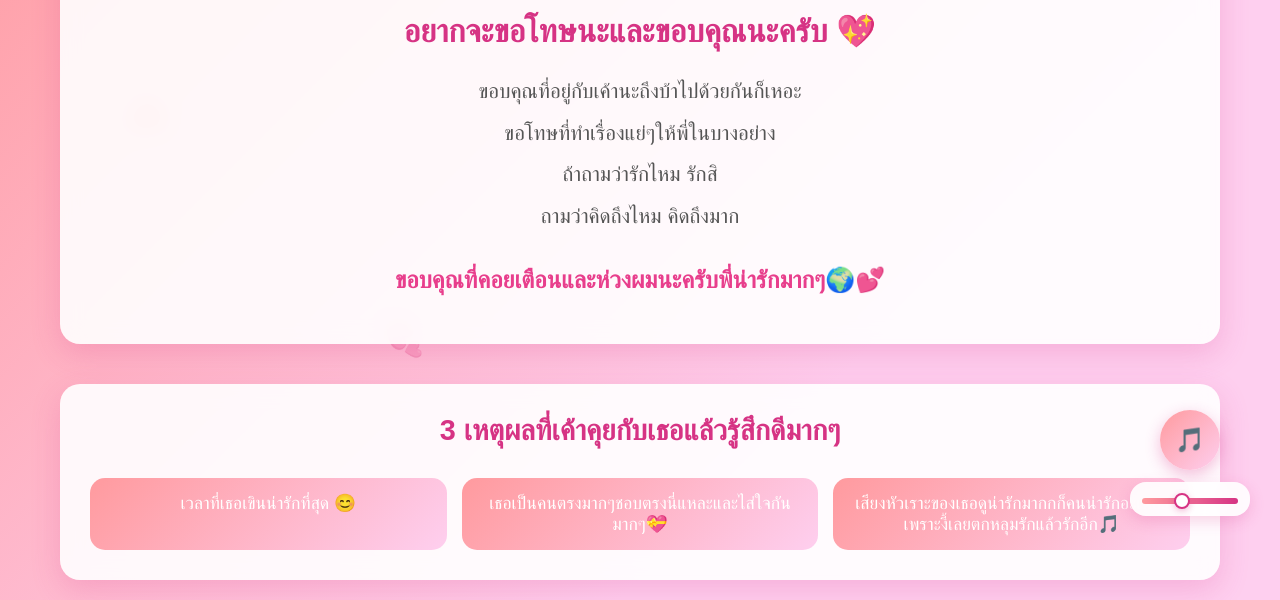
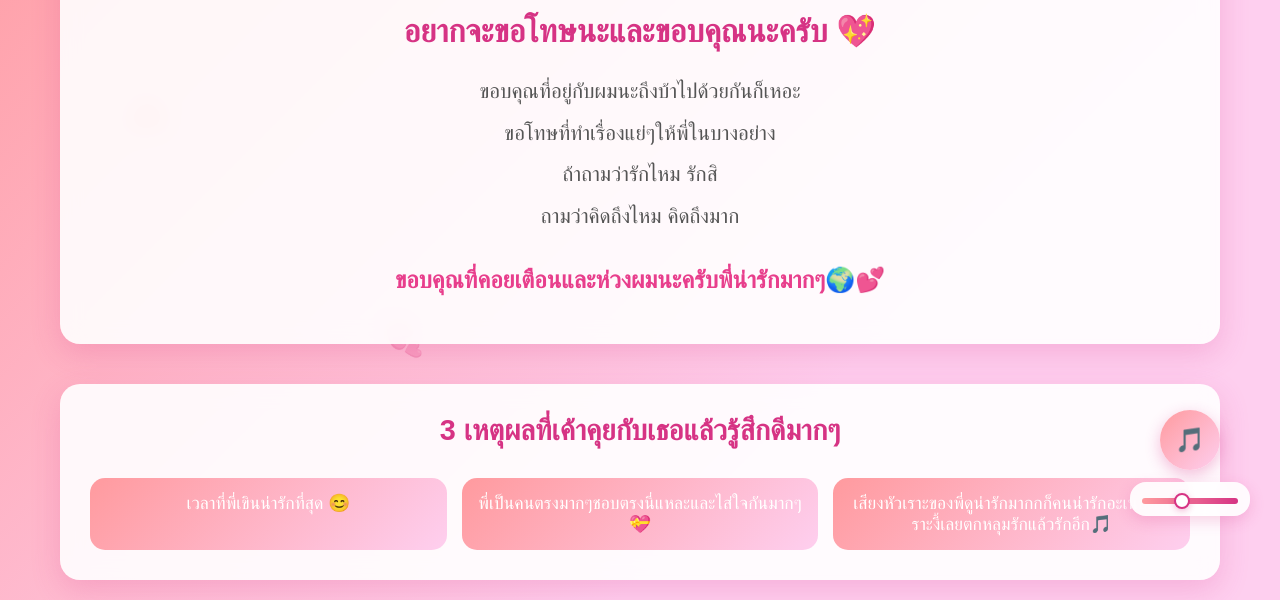
Before and after one commit to 21phanu/My_love, a website: page valentine.html in a window 1280 px wide. Shown: the part 254-854 px from the top of the page. Drawn offline with Linux system fonts and the light colour scheme; a web font is replaced by a local one.

Commit message:
Update personal pronouns in valentine.html

```diff
--- a/valentine.html
+++ b/valentine.html
@@ -27,7 +27,7 @@
                 <div class="message-box">
                     <h2>อยากจะขอโทษนะและขอบคุณนะครับ 💖</h2>
                     <p class="love-text">
-                        ขอบคุณที่อยู่กับเค้านะถึงบ้าไปด้วยกันก็เหอะ<br>
+                        ขอบคุณที่อยู่กับผมนะถึงบ้าไปด้วยกันก็เหอะ<br>
                         ขอโทษที่ทำเรื่องแย่ๆให้พี่ในบางอย่าง<br>
                         ถ้าถามว่ารักไหม รักสิ<br>
                         ถามว่าคิดถึงไหม คิดถึงมาก<br>
@@ -39,10 +39,10 @@
             <section class="reasons">
                 <h3>3 เหตุผลที่เค้าคุยกับเธอแล้วรู้สึกดีมากๆ</h3>
                 <div class="reasons-list">
-                    <div class="reason-item">เวลาที่เธอเขินน่ารักที่สุด 😊</div>
-                    <div class="reason-item">เธอเป็นคนตรงมากๆชอบตรงนี่แหละและไส่ใจกันมากๆ💝</div>
+                    <div class="reason-item">เวลาที่พี่เขินน่ารักที่สุด 😊</div>
+                    <div class="reason-item">พี่เป็นคนตรงมากๆชอบตรงนี่แหละและไส่ใจกันมากๆ💝</div>
                     <div class="reason-item">
-                        เสียงหัวเราะของเธอดูน่ารักมากกก็คนน่ารักอะเนอะเพราะงี้เลยตกหลุมรักแล้วรักอีก🎵</div>
+                        เสียงหัวเราะของพี่ดูน่ารักมากกก็คนน่ารักอะเนอะเพราะงี้เลยตกหลุมรักแล้วรักอีก🎵</div>
                 </div>
             </section>
 
```
